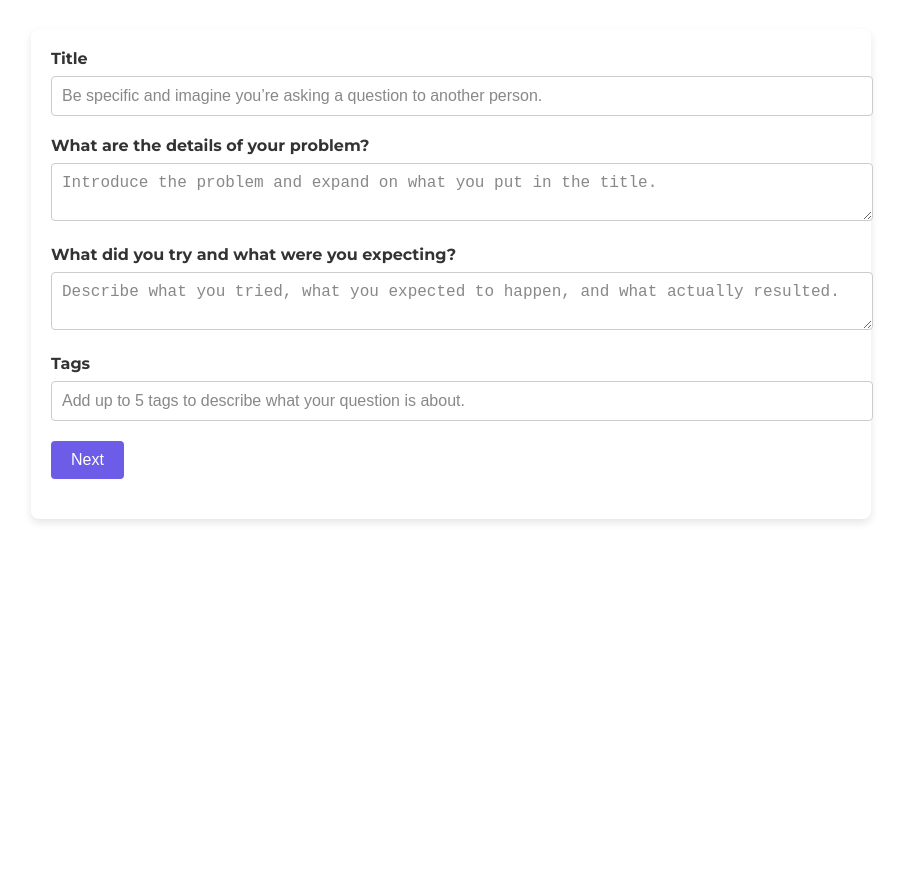
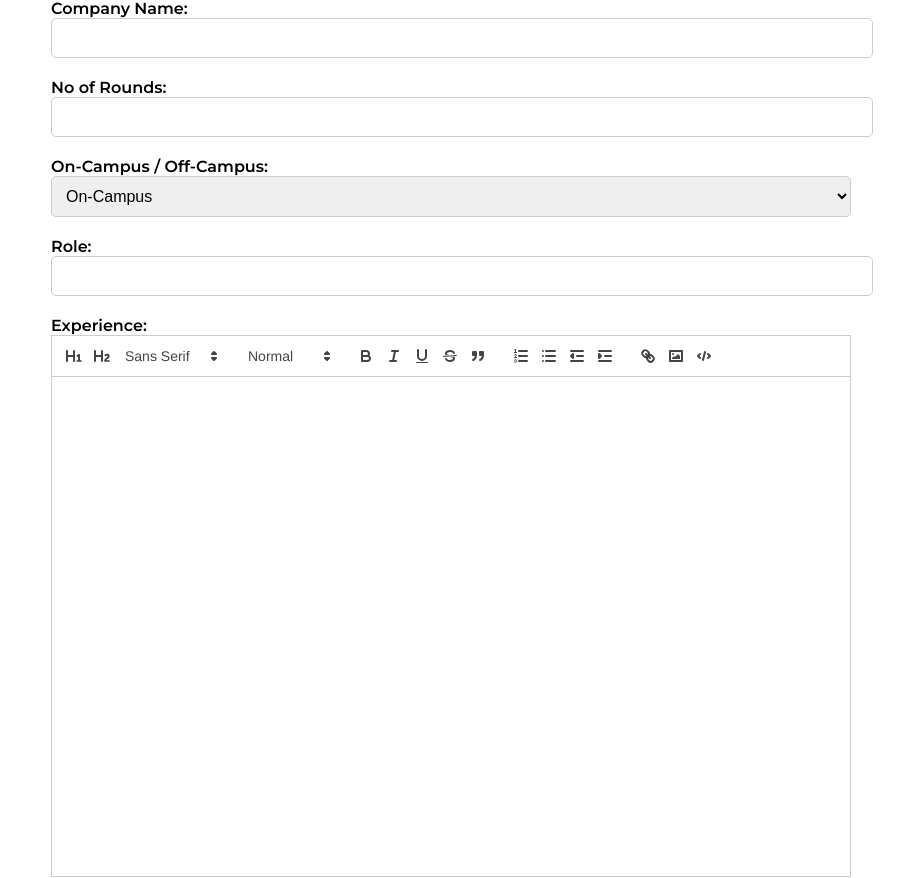
Before and after one commit to Real-Partha/The-One-Interview, a React (Vite) app in the folder Frontend/: page / in a window 1280 px wide. Shown: the part 944-1822 px from the top of the page, without its empty margins (189-1093 px from the left). Before the commit the page ends 1513 px from the top, so only its background shows below. Built offline with nearby package versions, Linux system fonts and the light colour scheme; a web font is replaced by a local one.

Commit message:
Create Question Page modified

```diff
--- a/Frontend/package.json
+++ b/Frontend/package.json
@@ -13,6 +13,7 @@
     "@fortawesome/fontawesome-free": "^6.6.0",
     "react": "^18.3.1",
     "react-dom": "^18.3.1",
+    "react-quill": "^2.0.0",
     "react-router-dom": "^6.26.1"
   },
   "devDependencies": {
--- a/Frontend/src/components/CreateQuestionPage/CreateQuestionPage.css
+++ b/Frontend/src/components/CreateQuestionPage/CreateQuestionPage.css
@@ -1,3 +1,5 @@
+
+/*
 .create-question-container {
     max-width: 800px;
     margin: 50px auto;
@@ -43,4 +45,47 @@
 
   .btn-next:hover {
     background-color: #5a48cc;
+  } */
+
+
+.interview-experience-container {
+    max-width: 800px;
+    margin: auto;
+    padding: 20px;
+    font-weight: 600;
+    font-family: 'Montserrat', sans-serif;
   }
+
+  .form-group {
+    margin-bottom: 20px;
+  }
+
+  .form-control {
+    width: 100%;
+    padding: 10px;
+    font-size: 16px;
+    border: 1px solid #ccc;
+    border-radius: 5px;
+  }
+
+  .btn-submit {
+    background-color: #007bff;
+    color: white;
+    border: none;
+    padding: 10px 20px;
+    border-radius: 5px;
+    cursor: pointer;
+    font-size: 16px;
+  }
+
+  .btn-submit:hover {
+    background-color: #0056b3;
+  }
+
+  .ql-toolbar.ql-snow + .ql-container.ql-snow {
+    border-top: 0px;
+    height: 500px;
+}
+
+
+  /* Dark MODE Theme  */
--- a/Frontend/src/components/CreateQuestionPage/CreateQuestionPage.jsx
+++ b/Frontend/src/components/CreateQuestionPage/CreateQuestionPage.jsx
@@ -1,48 +1,109 @@
-// import React from 'react';
+import { useState } from 'react';
+import ReactQuill from 'react-quill';
+import 'react-quill/dist/quill.snow.css';
 import './CreateQuestionPage.css';
 
 const CreateQuestionPage = () => {
+  const [formData, setFormData] = useState({
+    companyName: '',
+    rounds: '',
+    location: '',
+    role: '',
+    experience: ''
+  });
+
+  const handleChange = (value, field) => {
+    setFormData(prev => ({ ...prev, [field]: value }));
+  };
+
+  const handleSubmit = (event) => {
+    event.preventDefault();
+    console.log(formData);
+    // Here you would typically handle the submission to a backend server
+  };
+
   return (
-    <div className="create-question-container">
+    <form className="interview-experience-container" onSubmit={handleSubmit}>
       <div className="form-group">
-        <label htmlFor="title">Title</label>
+        <label htmlFor="companyName">Company Name:</label>
         <input
           type="text"
-          id="title"
-          placeholder="Be specific and imagine you’re asking a question to another person."
+          id="companyName"
           className="form-control"
+          value={formData.companyName}
+          onChange={(e) => handleChange(e.target.value, 'companyName')}
         />
       </div>
       <div className="form-group">
-        <label htmlFor="details">What are the details of your problem?</label>
-        <textarea
-          id="details"
-          placeholder="Introduce the problem and expand on what you put in the title."
+        <label htmlFor="rounds">No of Rounds:</label>
+        <input
+          type="number"
+          id="rounds"
           className="form-control"
+          value={formData.rounds}
+          onChange={(e) => handleChange(e.target.value, 'rounds')}
         />
       </div>
       <div className="form-group">
-        <label htmlFor="tried">What did you try and what were you expecting?</label>
-        <textarea
-          id="tried"
-          placeholder="Describe what you tried, what you expected to happen, and what actually resulted."
+        <label htmlFor="location">On-Campus / Off-Campus:</label>
+        <select
+          id="location"
           className="form-control"
+          value={formData.location}
+          onChange={(e) => handleChange(e.target.value, 'location')}
+        >
+          <option value="on-campus">On-Campus</option>
+          <option value="off-campus">Off-Campus</option>
+        </select>
+      </div>
+      <div className="form-group">
+        <label htmlFor="role">Role:</label>
+        <input
+          type="text"
+          id="role"
+          className="form-control"
+          value={formData.role}
+          onChange={(e) => handleChange(e.target.value, 'role')}
         />
       </div>
       <div className="form-group">
-        <label htmlFor="tags">Tags</label>
-        <input
-          type="text"
-          id="tags"
-          placeholder="Add up to 5 tags to describe what your question is about."
-          className="form-control"
+        <label htmlFor="experience">Experience:</label>
+        <ReactQuill
+          theme="snow"
+          value={formData.experience}
+          onChange={(value) => handleChange(value, 'experience')}
+          modules={CreateQuestionPage.modules}
+          formats={CreateQuestionPage.formats}
         />
       </div>
       <div className="form-group">
-        <button className="btn-next">Next</button>
+        <button type="submit" className="btn-submit">Submit</button>
       </div>
-    </div>
+    </form>
   );
 };
 
+// Specify the necessary Quill modules and formats
+CreateQuestionPage.modules = {
+  toolbar: [
+    [{ 'header': '1'}, {'header': '2'}, { 'font': [] }],
+    [{ 'size': [] }],
+    ['bold', 'italic', 'underline', 'strike', 'blockquote'],
+    [{'list': 'ordered'}, {'list': 'bullet'},
+     {'indent': '-1'}, {'indent': '+1'}],
+    ['link', 'image', 'code-block']
+  ],
+  clipboard: {
+    // Match visual, not semantic, structure:
+    matchVisual: false,
+  }
+};
+
+CreateQuestionPage.formats = [
+  'header', 'font', 'size',
+  'bold', 'italic', 'underline', 'strike', 'blockquote',
+  'list', 'bullet', 'indent',
+  'link', 'image', 'code-block'
+];
+
 export default CreateQuestionPage;
```
Also changed, not shown: 1 other file (tests, documents, lock files or other folders).
